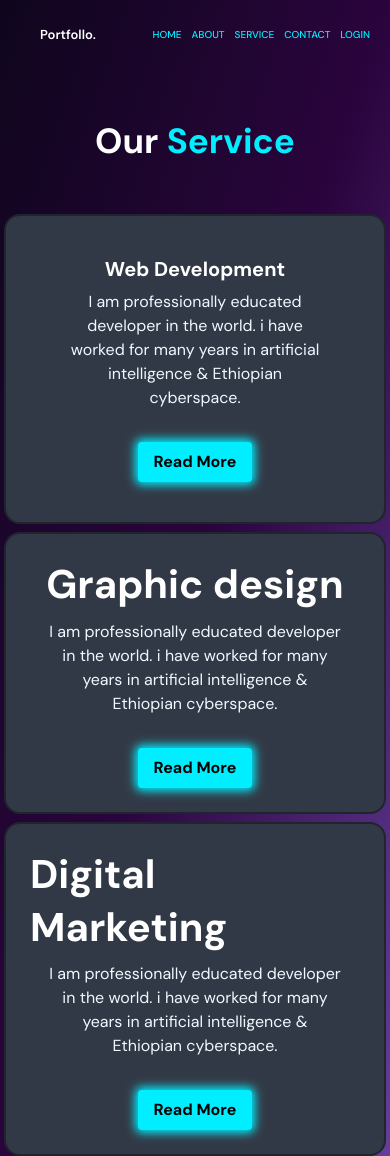
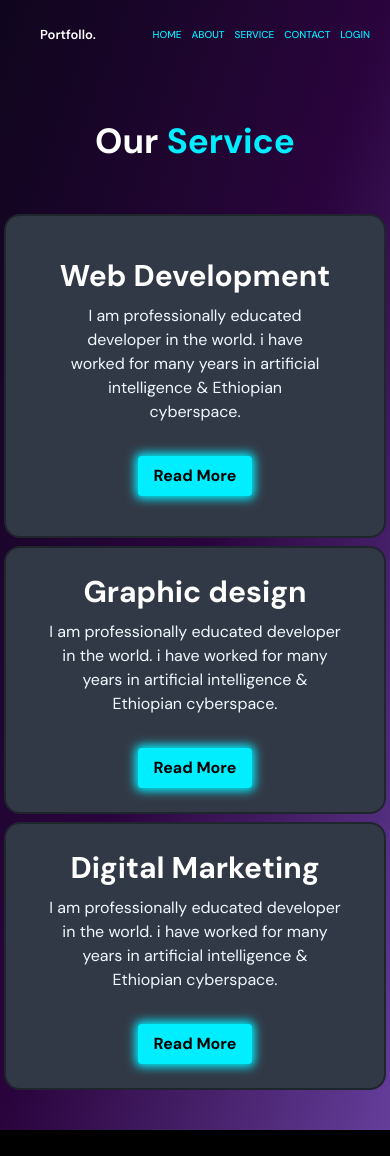
Before and after one commit to codewithfitse/Portfollo, a React (Vite) app in the folder React-app/: page /Service in a window 390 px wide. After the commit the page ends 1130 px from the top, so only its background shows below. Built offline with nearby package versions, Linux system fonts and the light colour scheme.

Commit message:
UPDATED THE SEVICE

```diff
--- a/React-app/src/page/Service.jsx
+++ b/React-app/src/page/Service.jsx
@@ -9,9 +9,9 @@ export const Service = () => {
         <h1 className="my-[50px] font-bold text-[35px] lg:text-[56px]">
           Our <span className="text-[#0ef]">Service</span>
         </h1>
-        <div className="w-full grid lg:grid-cols-2 gap-2">
+        <div className="w-full mb-10 grid lg:grid-cols-2 gap-2">
           <div className="w-fit lg:w-full flex flex-1 flex-col items-center border-2 border-[#1f242d] rounded-2xl p-10 bg-[#323946] hover:border-[#0ef] hover:transform-scale(1.02)">
-            <h2 className="text-[20px] lg:text-[40px] font-bold mb-2">
+            <h2 className="text-[30px] lg:text-[40px] font-bold mb-2">
               Web Development
             </h2>
             <p className="w-[90%] mb-6 text-center">
@@ -23,7 +23,9 @@ export const Service = () => {
             </Link>
           </div>
           <div className="w-full flex flex-col  items-center border-2 border-[#1f242d] rounded-2xl p-6 bg-[#323946] hover:border-[#0ef] hover:transform-scale(1.02)">
-            <h2 className="text-[40px] font-bold mb-2">Graphic design</h2>
+            <h2 className="text-[30px] lg:text-[40px] font-bold mb-2">
+              Graphic design
+            </h2>
             <p className="w-[90%] mb-6 text-center">
               I am professionally educated developer in the world. i have worked
               for many years in artificial intelligence & Ethiopian cyberspace.
@@ -33,7 +35,9 @@ export const Service = () => {
             </Link>
           </div>
           <div className="w-full flex flex-1 flex-col items-center border-2 border-[#1f242d] rounded-2xl p-6 bg-[#323946] hover:border-[#0ef] hover:transform-scale(1.02)">
-            <h2 className="text-[40px] font-bold mb-2">Digital Marketing</h2>
+            <h2 className="text-[30px] lg:text-[40px] font-bold mb-2">
+              Digital Marketing
+            </h2>
             <p className="w-[90%] mb-6 text-center">
               I am professionally educated developer in the world. i have worked
               for many years in artificial intelligence & Ethiopian cyberspace.
```
